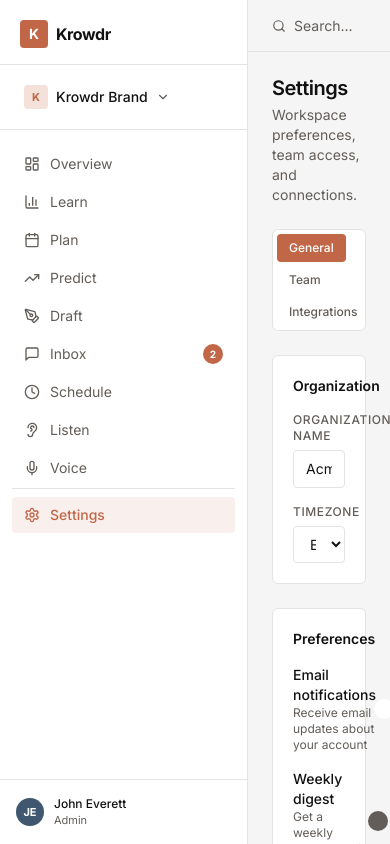
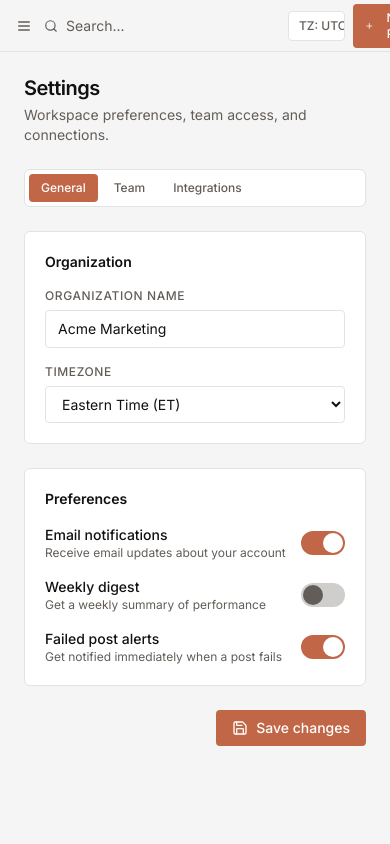
Before and after one commit to jeverett32/social-suite, a Next.js app: page /settings in a window 390 px wide. Built offline with nearby package versions, Linux system fonts and the light colour scheme.

Commit message:
Improve dashboard nav responsiveness and a11y

```diff
--- a/src/app/(dashboard)/layout.tsx
+++ b/src/app/(dashboard)/layout.tsx
@@ -1,10 +1,16 @@
 "use client";
 
 import Link from "next/link";
-import { usePathname } from "next/navigation";
+import { usePathname, useRouter } from "next/navigation";
+import { useEffect, useState } from "react";
 import { cn } from "@/lib/utils";
 import { AccountSwitcher } from "@/components/shared/account-switcher";
-import { getDemoSessionClient } from "@/lib/demo-session";
+import {
+  clearDemoSessionCookie,
+  getDemoSessionClient,
+  getWorkspaceTimezoneClient,
+  WORKSPACE_TIMEZONE_CHANGED_EVENT,
+} from "@/lib/demo-session";
 import {
   LayoutDashboard,
   BarChart3,
@@ -19,7 +25,10 @@ import {
   Search,
   Bell,
   Plus,
+  Menu,
+  X,
 } from "lucide-react";
+import * as Dialog from "@radix-ui/react-dialog";
 
 const navItems = [
   { href: "/overview", label: "Overview", icon: LayoutDashboard },
@@ -39,6 +48,9 @@ export default function DashboardLayout({
   children: React.ReactNode;
 }) {
   const pathname = usePathname();
+  const router = useRouter();
+  const [mobileNavOpen, setMobileNavOpen] = useState(false);
+  const [workspaceTimeZone, setWorkspaceTimeZone] = useState(() => getWorkspaceTimezoneClient());
   const session = getDemoSessionClient();
   const displayName = session?.fullName || "John Everett";
   const initials = displayName
@@ -49,20 +61,41 @@ export default function DashboardLayout({
     .join("")
     .toUpperCase();
 
-  return (
-    <div className="flex h-screen overflow-hidden bg-shell">
-      {/* Sidebar */}
-      <aside className="w-[248px] flex-shrink-0 flex flex-col bg-white border-r border-border overflow-y-auto">
+  useEffect(() => {
+    const update = () => setWorkspaceTimeZone(getWorkspaceTimezoneClient());
+    update();
+    window.addEventListener(WORKSPACE_TIMEZONE_CHANGED_EVENT, update as EventListener);
+    return () => window.removeEventListener(WORKSPACE_TIMEZONE_CHANGED_EVENT, update as EventListener);
+  }, []);
+
+  useEffect(() => {
+    // Close the mobile drawer on navigation.
+    setMobileNavOpen(false);
+    setWorkspaceTimeZone(getWorkspaceTimezoneClient());
+  }, [pathname]);
+
+  const SidebarContent = ({ onNavigate }: { onNavigate?: () => void }) => (
+    <>
       {/* Logo */}
-        <div className="px-5 pt-5 pb-4 border-b border-border">
-          <Link href="/" className="flex items-center gap-2">
+      <div className="px-5 pt-5 pb-4 border-b border-border flex items-center justify-between gap-3">
+        <Link href="/" onClick={onNavigate} className="flex items-center gap-2">
           <span className="size-7 rounded-md bg-warm flex items-center justify-center">
             <span className="text-paper text-sm font-bold">K</span>
           </span>
-            <span className="text-base font-bold text-ink tracking-tight">
-              Krowdr
-            </span>
+          <span className="text-base font-bold text-ink tracking-tight">Krowdr</span>
         </Link>
+        <Dialog.Close asChild>
+          <button
+            type="button"
+            aria-label="Close navigation"
+            className={cn(
+              "md:hidden size-8 rounded-md hover:bg-shell text-[#625d58] hover:text-ink transition-colors flex items-center justify-center",
+              !onNavigate && "hidden"
+            )}
+          >
+            <X className="size-4" />
+          </button>
+        </Dialog.Close>
       </div>
 
       {/* Workspace Switcher */}
@@ -78,6 +111,7 @@ export default function DashboardLayout({
             <Link
               key={href}
               href={href}
+              onClick={onNavigate}
               className={cn(
                 "flex items-center gap-2.5 px-3 py-2 rounded-md text-sm transition-colors group",
                 active
@@ -104,6 +138,7 @@ export default function DashboardLayout({
         <div className="pt-2 mt-2 border-t border-border">
           <Link
             href="/settings"
+            onClick={onNavigate}
             className={cn(
               "flex items-center gap-2.5 px-3 py-2 rounded-md text-sm transition-colors group",
               pathname.startsWith("/settings")
@@ -136,12 +171,42 @@ export default function DashboardLayout({
           </div>
         </div>
       </div>
+    </>
+  );
+
+  return (
+    <Dialog.Root open={mobileNavOpen} onOpenChange={setMobileNavOpen}>
+      <div className="flex h-screen overflow-hidden bg-shell">
+        {/* Desktop sidebar */}
+        <aside className="hidden md:flex w-[248px] flex-shrink-0 flex-col bg-white border-r border-border overflow-y-auto">
+          <SidebarContent />
         </aside>
+
+        {/* Mobile drawer */}
+        <Dialog.Portal>
+          <Dialog.Overlay className="fixed inset-0 z-40 bg-black/40 md:hidden data-[state=open]:animate-in data-[state=closed]:animate-out data-[state=closed]:fade-out-0 data-[state=open]:fade-in-0" />
+          <Dialog.Content className="fixed inset-y-0 left-0 z-50 w-[248px] bg-white border-r border-border overflow-y-auto md:hidden data-[state=open]:animate-in data-[state=closed]:animate-out data-[state=open]:slide-in-from-left data-[state=closed]:slide-out-to-left">
+            <Dialog.Title className="sr-only">Navigation</Dialog.Title>
+            <div className="flex h-full flex-col">
+              <SidebarContent onNavigate={() => setMobileNavOpen(false)} />
+            </div>
+          </Dialog.Content>
+        </Dialog.Portal>
 
         {/* Main */}
         <div className="flex-1 flex flex-col overflow-hidden">
           {/* Topbar */}
-        <header className="h-[52px] flex-shrink-0 flex items-center gap-4 px-6 bg-shell border-b border-border">
+          <header className="h-[52px] flex-shrink-0 flex items-center gap-3 px-4 sm:px-6 bg-shell border-b border-border">
+            <Dialog.Trigger asChild>
+              <button
+                type="button"
+                aria-label="Open navigation"
+                className="md:hidden size-9 flex items-center justify-center rounded-md hover:bg-panel text-[#625d58] hover:text-ink transition-colors"
+              >
+                <Menu className="size-4" />
+              </button>
+            </Dialog.Trigger>
+
             <div className="flex-1 flex items-center gap-2 max-w-sm">
               <Search className="size-3.5 text-[#625d58] flex-shrink-0" />
               <input
@@ -150,10 +215,27 @@ export default function DashboardLayout({
                 className="flex-1 bg-transparent text-sm text-ink placeholder:text-[#625d58] focus:outline-none"
               />
             </div>
+
             <div className="flex items-center gap-2 ml-auto">
+              <Link
+                href="/settings"
+                className="inline-flex items-center px-2.5 py-1.5 rounded-md text-xs font-medium border border-border bg-panel text-[#625d58] hover:bg-paper hover:text-ink transition-colors max-w-[120px] sm:max-w-[180px] truncate"
+                title={workspaceTimeZone}
+              >
+                TZ: {workspaceTimeZone}
+              </Link>
               <button className="flex items-center gap-1.5 px-3 py-1.5 bg-warm text-paper rounded-md text-xs font-medium hover:bg-warm/90 transition-colors">
                 <Plus className="size-3" />
                 New Post
+              </button>
+              <button
+                onClick={() => {
+                  clearDemoSessionCookie();
+                  router.replace("/login");
+                }}
+                className="px-3 py-1.5 rounded-md text-xs font-medium border border-border bg-panel text-[#625d58] hover:bg-paper hover:text-ink transition-colors"
+              >
+                Log out
               </button>
               <button
                 aria-label="Notifications"
@@ -166,10 +248,9 @@ export default function DashboardLayout({
           </header>
 
           {/* Page content */}
-        <main className="flex-1 overflow-y-auto p-6 bg-shell">
-          {children}
-        </main>
+          <main className="flex-1 overflow-y-auto p-6 bg-shell">{children}</main>
         </div>
       </div>
+    </Dialog.Root>
   );
 }
--- a/src/app/(dashboard)/settings/page.tsx
+++ b/src/app/(dashboard)/settings/page.tsx
@@ -4,10 +4,44 @@ import { useState } from "react";
 import { CheckCircle, Save } from "lucide-react";
 import { getWorkspaceTimezoneClient, setWorkspaceTimezoneClient } from "@/lib/demo-session";
 
+function Switch({
+  checked,
+  onCheckedChange,
+  label,
+}: {
+  checked: boolean;
+  onCheckedChange: (next: boolean) => void;
+  label: string;
+}) {
+  return (
+    <button
+      type="button"
+      role="switch"
+      aria-checked={checked}
+      aria-label={label}
+      onClick={() => onCheckedChange(!checked)}
+      className={
+        "relative w-11 h-6 rounded-full transition-colors focus:outline-none focus:ring-2 focus:ring-warm focus:ring-offset-2 focus:ring-offset-panel " +
+        (checked ? "bg-warm" : "bg-[#625d58]/30")
+      }
+    >
+      <span
+        className={
+          "absolute left-0.5 top-0.5 size-5 rounded-full transition-transform " +
+          (checked ? "bg-paper translate-x-5" : "bg-[#625d58] translate-x-0")
+        }
+      />
+    </button>
+  );
+}
+
 function GeneralSettings() {
   const [orgName, setOrgName] = useState("Acme Marketing");
   const [timezone, setTimezone] = useState(() => getWorkspaceTimezoneClient() || "America/New_York");
   const [saved, setSaved] = useState(false);
+  const [emailNotifications, setEmailNotifications] = useState(true);
+  const [weeklyDigest, setWeeklyDigest] = useState(false);
+  const [failedPostAlerts, setFailedPostAlerts] = useState(true);
 
   const handleSave = () => {
     setWorkspaceTimezoneClient(timezone);
@@ -59,27 +93,29 @@ function GeneralSettings() {
               <p className="text-sm font-medium text-ink">Email notifications</p>
               <p className="text-xs text-[#625d58]">Receive email updates about your account</p>
             </div>
-            <button className="relative w-11 h-6 bg-warm rounded-full transition-colors">
-              <span className="absolute right-0.5 top-0.5 size-5 rounded-full bg-paper transition-transform translate-x-5" />
-            </button>
+            <Switch
+              label="Email notifications"
+              checked={emailNotifications}
+              onCheckedChange={setEmailNotifications}
+            />
           </div>
           <div className="flex items-center justify-between">
             <div>
               <p className="text-sm font-medium text-ink">Weekly digest</p>
               <p className="text-xs text-[#625d58]">Get a weekly summary of performance</p>
             </div>
-            <button className="relative w-11 h-6 bg-[#625d58]/30 rounded-full transition-colors">
-              <span className="absolute left-0.5 top-0.5 size-5 rounded-full bg-[#625d58] transition-transform" />
-            </button>
+            <Switch label="Weekly digest" checked={weeklyDigest} onCheckedChange={setWeeklyDigest} />
           </div>
           <div className="flex items-center justify-between">
             <div>
               <p className="text-sm font-medium text-ink">Failed post alerts</p>
               <p className="text-xs text-[#625d58]">Get notified immediately when a post fails</p>
             </div>
-            <button className="relative w-11 h-6 bg-warm rounded-full transition-colors">
-              <span className="absolute right-0.5 top-0.5 size-5 rounded-full bg-paper transition-transform translate-x-5" />
-            </button>
+            <Switch
+              label="Failed post alerts"
+              checked={failedPostAlerts}
+              onCheckedChange={setFailedPostAlerts}
+            />
           </div>
         </div>
       </div>
--- a/src/lib/demo-session.ts
+++ b/src/lib/demo-session.ts
@@ -1,4 +1,6 @@
 import { DEMO_SESSION_COOKIE, DEMO_TIMEZONE_COOKIE } from "@/lib/demo-constants";
+
+export const WORKSPACE_TIMEZONE_CHANGED_EVENT = "krowdr:timezone-changed";
 
 export type DemoSession = {
   firstName: string;
@@ -67,6 +69,15 @@ export function getDemoSessionClient(): DemoSession | null {
 
 export function setWorkspaceTimezoneClient(tz: string) {
   setCookie(DEMO_TIMEZONE_COOKIE, encodeURIComponent(tz), 60 * 60 * 24 * 365);
+
+  // Let client layouts/widgets react without requiring a full reload.
+  if (typeof window !== "undefined") {
+    try {
+      window.dispatchEvent(new CustomEvent(WORKSPACE_TIMEZONE_CHANGED_EVENT, { detail: tz }));
+    } catch {
+      window.dispatchEvent(new Event(WORKSPACE_TIMEZONE_CHANGED_EVENT));
+    }
+  }
 }
 
 export function getWorkspaceTimezoneClient(): string {
```
Also changed, not shown: src/app/(dashboard)/schedule/page.tsx (+21 -3 lines). Lines whose indentation alone changed are shown as unchanged.
